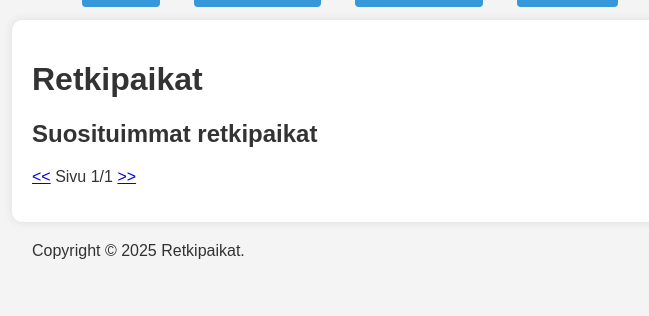
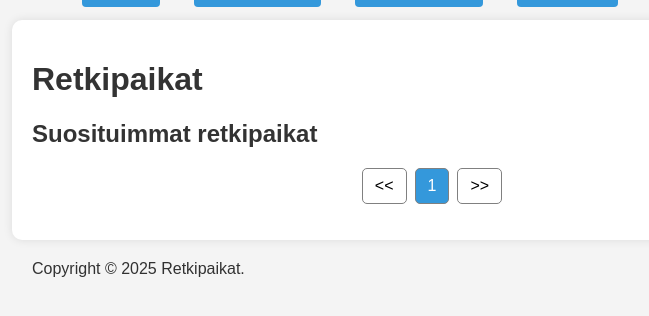
Before and after one commit to jjairola/retkipaikat, a Flask app: page /1 in a window 1280 px wide. Shown: the part 34-350 px from the top of the page, without its empty margins (208-857 px from the left). Run offline with Flask 3, Linux system fonts and the light colour scheme; data that the repository does not hold is empty.

Commit message:
add pagination

```diff
--- a/src/static/main.css
+++ b/src/static/main.css
@@ -145,3 +145,25 @@ textarea {
 .list-rating {
     color: rgba(0, 0, 0, 0.7)
 }
+
+.pagination {
+    display: flex;
+    justify-content: center;
+    list-style: none;
+    padding-inline-start: 0;
+}
+
+.pagination li a {
+    display: block;
+    padding: 8px 12px;
+    text-decoration: none;
+    border: 1px solid gray;
+    color: black;
+    margin: 0 4px;
+    border-radius: 5px;
+}
+
+.pagination li a.active {
+  background-color: var(--primary-color);
+  color: white;
+}
--- a/src/templates/partials/pagination.html
+++ b/src/templates/partials/pagination.html
@@ -1,7 +1,33 @@
 {% if page %}
-<p>
-    <a href="/{{ page - 1 }}">&lt;&lt;</a>
-    Sivu {{ page }}/{{ page_count }}
-    <a href="/{{ page + 1 }}">&gt;&gt;</a>
-</p>
+
+{% set buttons = 5 %}
+
+{% if buttons > page_count %}
+    {% set buttons = page_count %}
 {% endif %}
+
+{% set start = page - (buttons // 2) %}
+{% if start < 1 %}
+    {% set start = 1 %}
+{% endif %}
+{% if start + buttons - 1 > page_count %}
+    {% set start = page_count - buttons + 1 %}
+    {% if start < 1 %}
+        {% set start = 1 %}
+    {% endif %}
+{% endif %}
+
+<ul class="pagination">
+    <li><a href="/1">&lt;&lt;</a></li>
+    {% for p in range(start, start + buttons) %}
+        {% if p == page %}
+            <li><a class="active" href="/{{ p }}">{{ p }}</a></li>
+        {% else %}
+            <li><a href="/{{ p }}">{{ p }}</a></li>
+        {% endif %}
+
+    {% endfor %}
+    <li><a href="/{{ page_count }}">&gt;&gt;</a></li>
+</ul>
+
+{% endif %}
```
